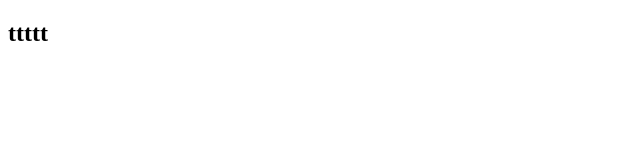
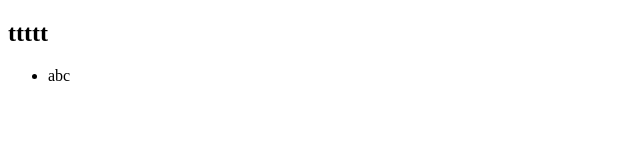
Before and after one commit to hsuanhl/Git-Test, a plain HTML site: page about.html in a window 1280 px wide. Shown: the full height of the page, 0-640 px from the left. Drawn offline with Linux system fonts and the light colour scheme.

Commit message:
edit about

```diff
--- a/about.html
+++ b/about.html
@@ -8,5 +8,8 @@
 </head>
 <body>
     <h2>ttttt</h2>
+    <ul>
+        <li>abc</li>
+    </ul>
 </body>
 </html>
```
